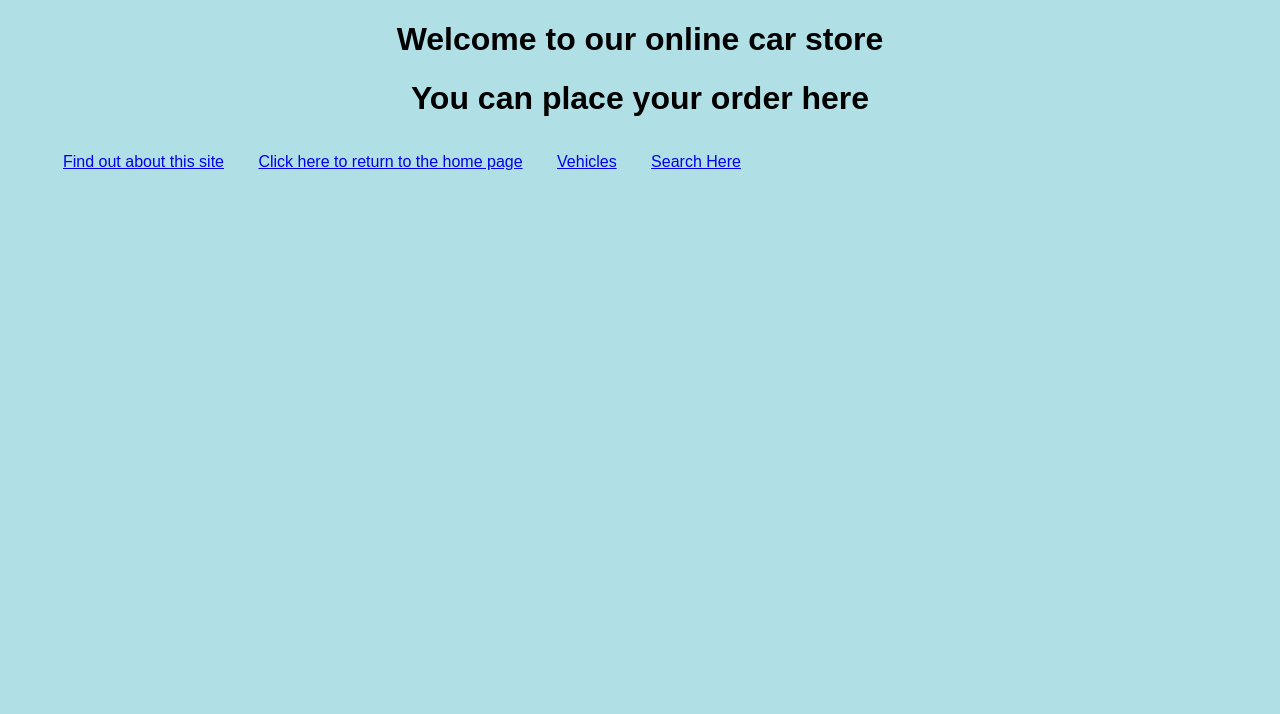
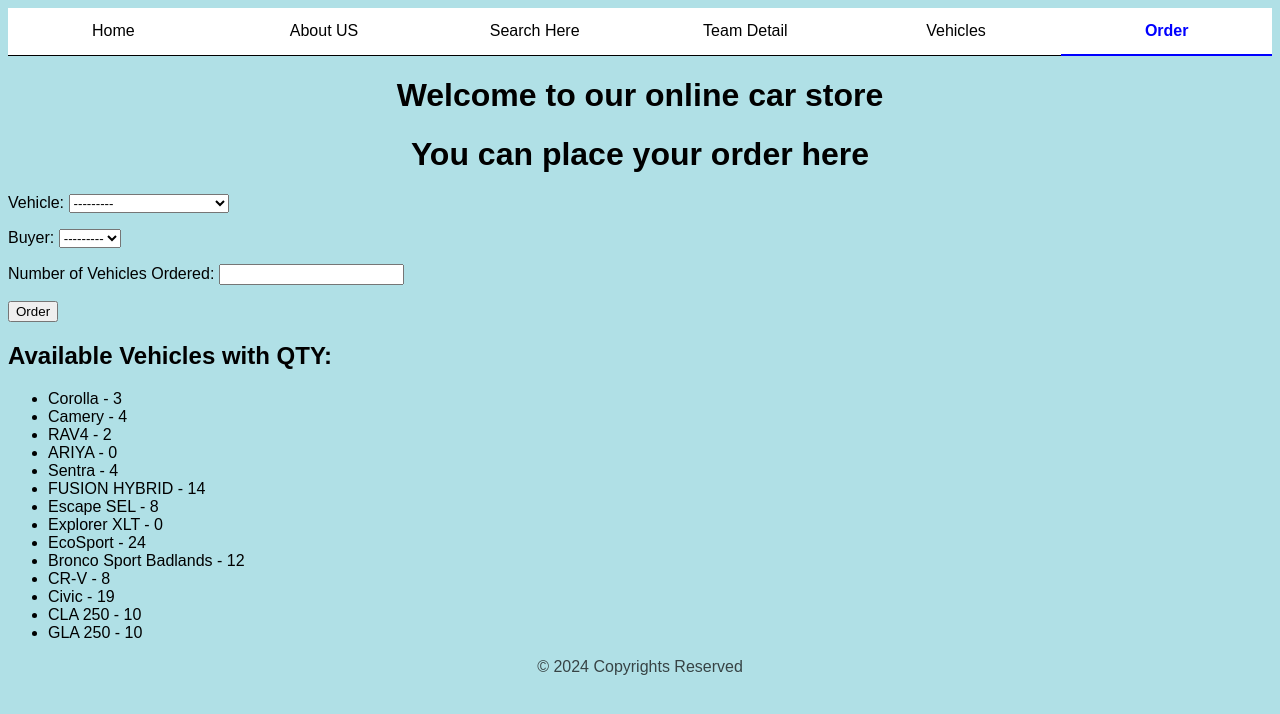
Before and after one commit to sayam56/dJangoCarsite, a Django app: page /orderhere/ in a window 1280 px wide. Shown: the top 714 px of the page. Run offline with Django 5.2, Linux system fonts and the light colour scheme; data comes from the database, SQL or seed files in the repository; both versions use the stored data as it was after the commit.

```diff
--- a/carapp/models.py
+++ b/carapp/models.py
@@ -67,7 +67,7 @@ class OrderVehicle(models.Model):
         (2, 'Shipped'),
         (3, 'Delivered'),
     ]
-    order_status = models.IntegerField(choices=ORDER_STATUS_CHOICES)  # Status of the order
+    order_status = models.IntegerField(choices=ORDER_STATUS_CHOICES, default=1)  # Status of the order
     last_updated_date = models.DateField(auto_now=True)  # Date when the order was last updated
 
     def __str__(self):
--- a/carapp/static/carapp/styles.css
+++ b/carapp/static/carapp/styles.css
@@ -13,3 +13,36 @@ h1 {
     display: inline-block;
     margin: 15px;
 }
+
+.navbar {
+  display: flex;
+  justify-content: space-around;
+  overflow: hidden;
+  background-color: #ffffff;
+}
+
+.navbar a {
+  flex: 1;
+  display: block;
+  color: black;
+  text-align: center;
+  padding: 14px 16px;
+  text-decoration: none;
+  border-bottom: 1px solid #000;
+}
+
+.navbar a:last-child {
+  border-right: none;
+}
+
+.navbar a.active {
+    font-weight: bold;
+    color: blue;
+    border-bottom: 2px solid blue;
+}
+
+.footer-copyright{
+    text-align: center;
+    color: rgba(0,0,0,.7);
+    text-shadow: 0 1px rgba(255, 255, 255, 0.1);
+}
--- a/carapp/templates/carapp/base.html
+++ b/carapp/templates/carapp/base.html
@@ -6,16 +6,27 @@
     <title> CarSite - {% block title %} Welcome! {% endblock %}</title>
 </head>
 <body>
+<div class="navbar">
+    <a href="{% url 'carapp:homepage' %}" {% if request.resolver_match.url_name == 'homepage' %}class="active"{% endif %}>Home</a>
+    <a href="{% url 'carapp:aboutUs' %}" {% if request.resolver_match.url_name == 'aboutUs' %}class="active"{% endif %}>About US</a>
+    <a href="{% url 'carapp:vsearch'%}" {% if request.resolver_match.url_name == 'vsearch' %}class="active"{% endif %}>Search Here</a>
+    <a href="{% url 'carapp:lab_group_members'%}" {% if request.resolver_match.url_name == 'lab_group_members' %}class="active"{% endif %}>Team Detail</a>
+    <a href="{% url 'carapp:vehicles'%}" {% if request.resolver_match.url_name == 'vehicles' %}class="active"{% endif %}>Vehicles</a>
+    <a href="{% url 'carapp:orderhere'%}" {% if request.resolver_match.url_name == 'orderhere' %}class="active"{% endif %}>Order</a>
+</div>
 <div>
     <h1>{% block my %} Welcome to our online car store {% endblock %}</h1>
     {% block body_block %} *** {% endblock %}
 </div>
 <div>
-    <ul>
-        <li class="hbar1"><a href="http://127.0.0.1:8000/aboutus/"> Find out about this site </a></li>
-        <li class="hbar1"><a href = "{% url 'carapp:homepage'%}"> Click here to return to the home page </a><br/></li>
-        <li class="hbar1"><a href = "{% url 'carapp:vehicles'%}"> Vehicles </a><br/></li>
-        <li class="hbar1"><a href = "{% url 'carapp:vsearch'%}"> Search Here </a><br/></li>
-    </ul>
+{#    <ul>#}
+{#        <li class="hbar1"><a href="http://127.0.0.1:8000/aboutus/"> Find out about this site </a></li>#}
+{#        <li class="hbar1"><a href = "{% url 'carapp:homepage'%}"> Click here to return to the home page </a><br/></li>#}
+{#        <li class="hbar1"><a href = "{% url 'carapp:vehicles'%}"> Vehicles </a><br/></li>#}
+{#        <li class="hbar1"><a href = "{% url 'carapp:vsearch'%}"> Search Here </a><br/></li>#}
+{#    </ul>#}
+    <div class="footer-copyright">
+        <p>© 2024 Copyrights Reserved </p>
+    </div>
 </div>
 </body>
--- a/carapp/templates/carapp/orderhere.html
+++ b/carapp/templates/carapp/orderhere.html
@@ -2,4 +2,18 @@
 
 {% block body_block %}
     <h1> You can place your order here </h1>
+    <form method="POST">
+        {% csrf_token %}
+        {{ form.as_p }}
+        <button type="submit">Order</button>
+    </form>
+    {% if msg %}
+        <p>{{ msg }}</p>
+    {% endif %}
+    <h2>Available Vehicles with QTY:</h2>
+    <ul>
+        {% for vehicle in vehiclelist %}
+            <li>{{ vehicle.car_name }} - {{ vehicle.inventory }}</li>
+        {% endfor %}
+    </ul>
 {% endblock %}
--- a/carapp/templates/carapp/vsearch.html
+++ b/carapp/templates/carapp/vsearch.html
@@ -4,11 +4,12 @@
     <h1> Search For Vehicles </h1>
     <form method="post">
       {% csrf_token %}
-        {{ form.as_p }}
+        {{ form }}
       <button type="submit">Filter Cars</button>
     </form>
 
     {% if car_price %}
-        <p>Selected Car Price: ${{ car_price }}</p>
+        <h3>Your Search Result</h3>
+        <p> ${{ car_price }} </p>
     {% endif %}
 {% endblock %}
--- a/carapp/views.py
+++ b/carapp/views.py
@@ -3,7 +3,7 @@ from django.http import HttpResponse
 from .models import CarType, Vehicle, LabGroupMembers, OrderVehicle
 from django.shortcuts import render, get_object_or_404
 from django.views import View
-from .forms import SearchVehicleForm
+from .forms import SearchVehicleForm, OrderVehicleForm
 
 
 # Create your views here.
@@ -133,7 +133,23 @@ def vehicles(request):
 
 
 def orderhere(request):
-    return render(request, 'carapp/orderhere.html')
+    msg = ''
+    vehiclelist = Vehicle.objects.all()
+    if request.method == 'POST':
+        form = OrderVehicleForm(request.POST)
+        if form.is_valid():
+            order = form.save(commit=False)
+            if order.num_ordered <= order.vehicle.inventory:
+                order.vehicle.inventory -= order.num_ordered
+                order.vehicle.save()
+                order.save()
+                msg = 'Your vehicle has been ordered'
+            else:
+                msg = 'We do not have sufficient stock to fill your order.'
+                return render(request, 'carapp/nosuccess_order.html', {'msg': msg})
+    else:
+        form = OrderVehicleForm()
+    return render(request, 'carapp/orderhere.html', {'form': form, 'msg': msg, 'vehiclelist': vehiclelist})
 
 
 def vsearch(request):
```
Also changed, not shown: carapp/templates/carapp/lab_group_members.html (+4 -10 lines), carapp/templates/carapp/nosuccess_order.html (added, +7 -0 lines), carapp/migrations/0014_alter_ordervehicle_order_status.py (added), db.sqlite3.
